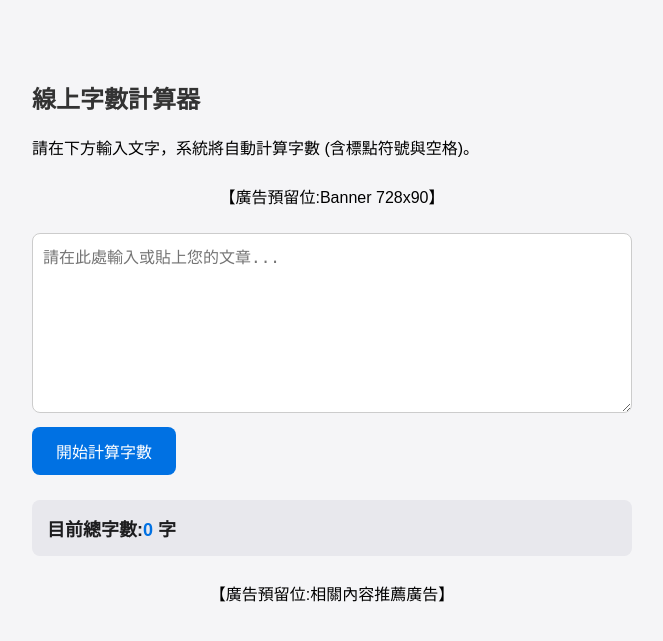
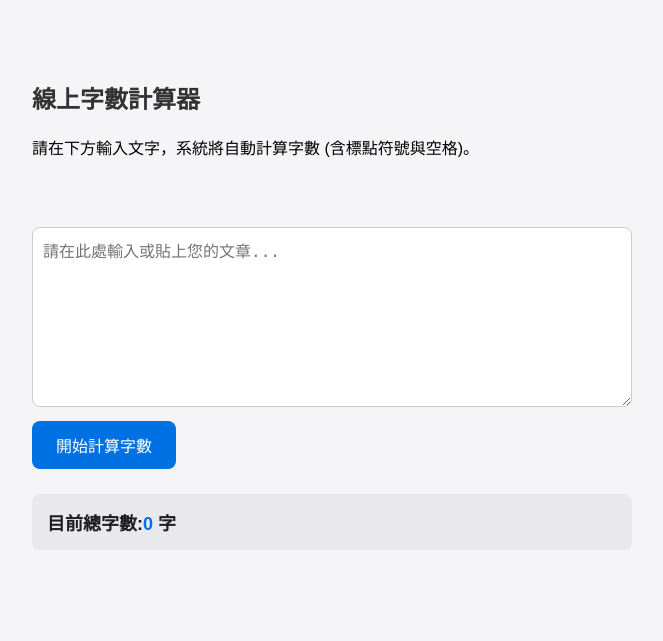
Before and after one commit to lqqloszz/my-word-counter, a Flask app: page / in a window 1280 px wide. Shown: the top 641 px of the page, without its empty margins (308-971 px from the left). Run offline with Flask 3, Linux system fonts and the light colour scheme; some libraries are stand-ins or nearby versions.

Commit message:
Update index.html

```diff
--- a/templates/index.html
+++ b/templates/index.html
@@ -13,6 +13,13 @@
 
         /*廣告欄位*/
         .ad-banner {margin: 25px 0; auto; text-align: center; display: flex; justify-content: center;}
+    </style>
+</head>
+<body>
+    <h2>線上字數計算器</h2>
+    <p>請在下方輸入文字，系統將自動計算字數 (含標點符號與空格)。</p>
+
+    <div class = "ad-banner">
         <script>
   atOptions = {
     'key' : '466cde7f1bb20e7778b61af1f916c68d',
@@ -22,16 +29,7 @@
     'params' : {}
   };
 </script>
-<script src="https://www.highperformanceformat.com/466cde7f1bb20e7778b61af1f916c68d/invoke.js"></script>
-
-    </style>
-</head>
-<body>
-    <h2>線上字數計算器</h2>
-    <p>請在下方輸入文字，系統將自動計算字數 (含標點符號與空格)。</p>
-
-    <div class = "ad-banner">
-        【廣告預留位:Banner 728x90】<br>
+<script src="https://www.highperformanceformat.com/466cde7f1bb20e7778b61af1f916c68d/invoke.js"></script><br>
         <small><script>
   atOptions = {
     'key' : '466cde7f1bb20e7778b61af1f916c68d',
@@ -55,7 +53,16 @@
         目前總字數:<span style = "color: #0071e3;">{{ count }}</span> 字
     </div>
     <div class = "ad-banner">
-        【廣告預留位:相關內容推薦廣告】
+        <script>
+  atOptions = {
+    'key' : '466cde7f1bb20e7778b61af1f916c68d',
+    'format' : 'iframe',
+    'height' : 90,
+    'width' : 728,
+    'params' : {}
+  };
+</script>
+<script src="https://www.highperformanceformat.com/466cde7f1bb20e7778b61af1f916c68d/invoke.js"></script>
     </div>
 </body>
 </html>
```
